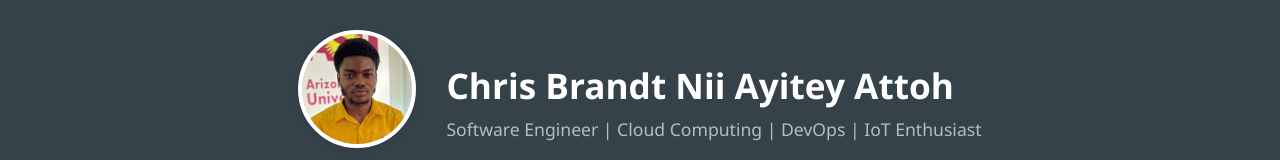
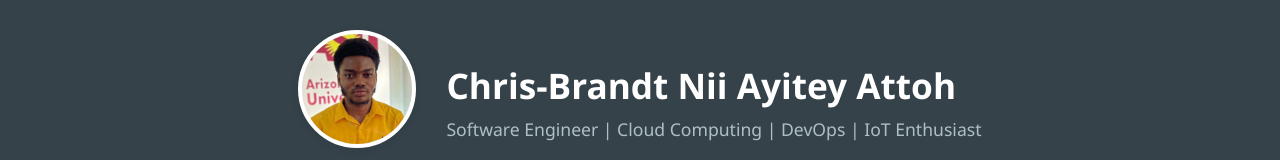
Before and after one commit to Cbnaattoh/Cbnaattoh.github.io, a plain HTML site: page about.html in a window 1280 px wide. Shown: the top 160 px of the page. Drawn offline with Linux system fonts and the light colour scheme.

Commit message:
minor changes

```diff
--- a/about.html
+++ b/about.html
@@ -10,7 +10,7 @@
         <div class="header-content">
             <img src="assets/Photo3.jpg" alt="Profile Photo" class="profile-img">
             <div>
-                <h1>Chris Brandt Nii Ayitey Attoh</h1>
+                <h1>Chris-Brandt Nii Ayitey Attoh</h1>
                  <div class="subtitle">Software Engineer | Cloud Computing | DevOps | IoT Enthusiast</div>
             </div>
         </div>
```
Also changed, not shown: contact.html (+1 -1 lines), index.html (+1 -1 lines).
